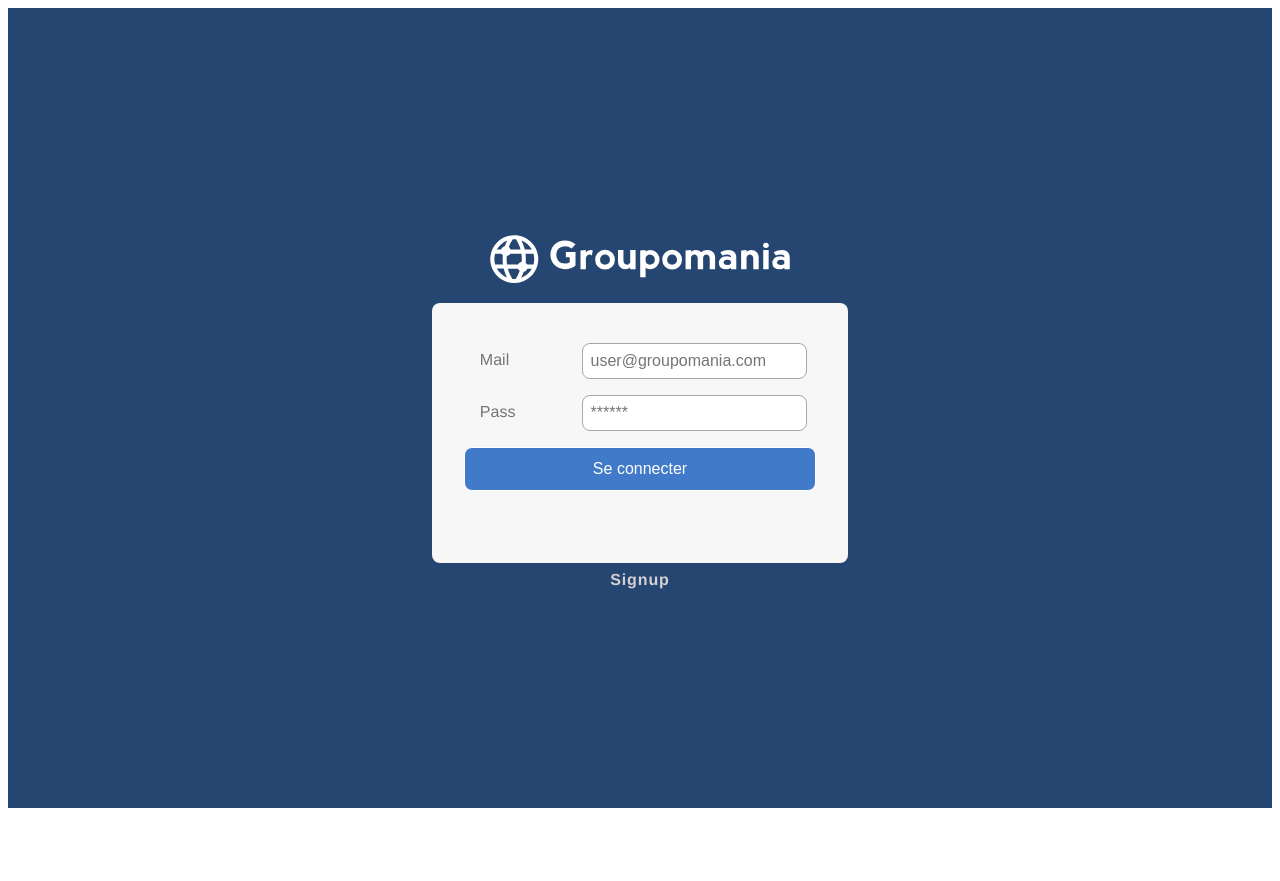
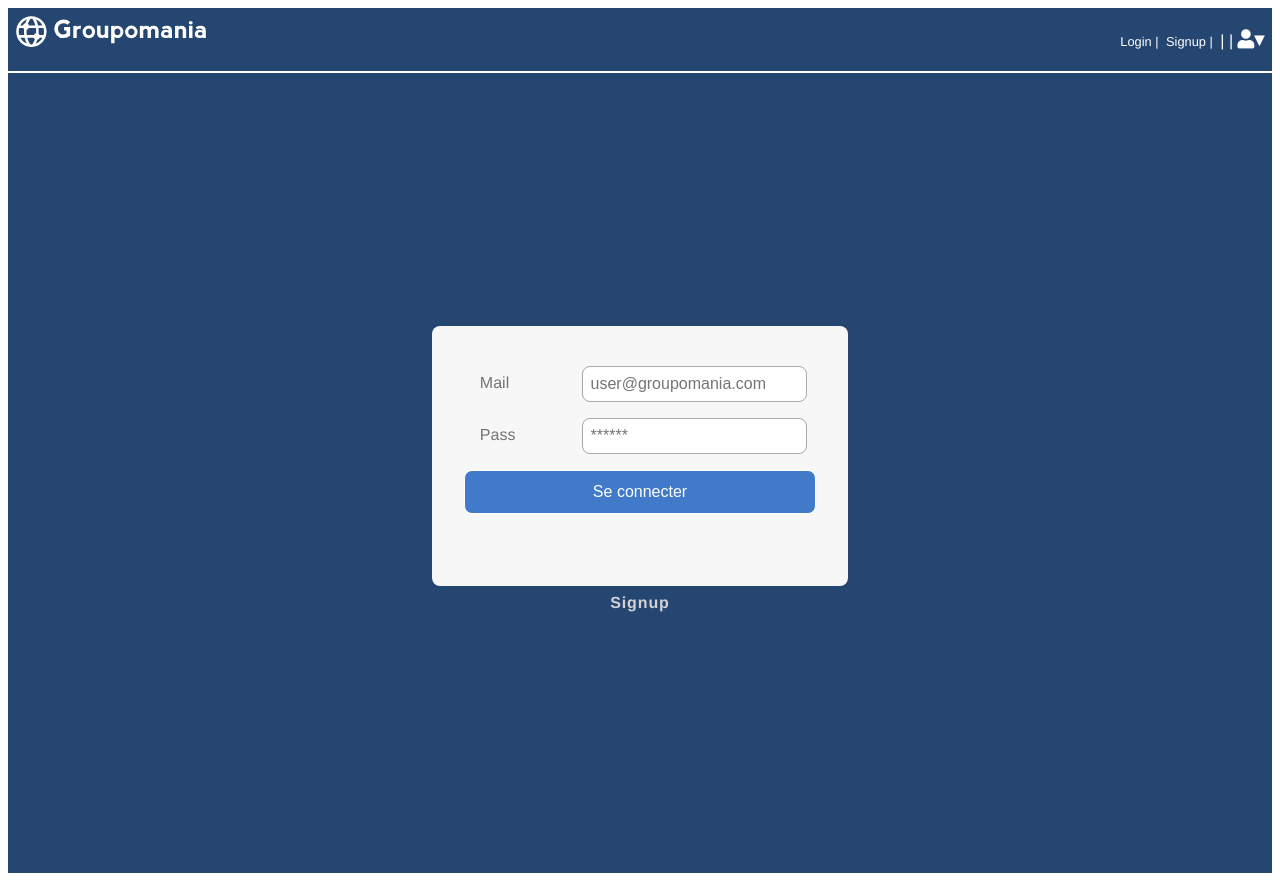
Before and after one commit to OMantel1/64497812RS, a Vue app in the folder frontend/: page /#/login in a window 1280 px wide. Before the commit the page ends 816 px from the top, so only its background shows below. Built offline with nearby package versions, Linux system fonts and the light colour scheme; no server answers.

Commit message:
Modifie architecture front

```diff
--- a/frontend/src/App.vue
+++ b/frontend/src/App.vue
@@ -1,29 +1,24 @@
 <template>
-  <div id="app" class="">
-    <!-- <div id="nav">
-      <router-link to="/home">Login</router-link> |
-      <router-link to="/signup">Signup</router-link>
-    </div> -->
-    <router-view/>
+  <div id="app" class>
+    <Home />
   </div>
 </template>
 
 <style lang="scss">
-
 $primary-color: #747474;
 $main-color: #264672;
 $background-color: rgb(206, 206, 206);
-$old-background-color: #F7F7F7;
-$important-color: #FF4A4A;
-$second-color: #407AC9;
-$font-family: 'Jost', sans-serif;
+$old-background-color: #f7f7f7;
+$important-color: #ff4a4a;
+$second-color: #407ac9;
+$font-family: "Jost", sans-serif;
 
 #app {
   font-family: Avenir, Helvetica, Arial, sans-serif;
   // -webkit-font-smoothing: antialiased;
   -moz-osx-font-smoothing: grayscale;
+  font-size: 16px;
   color: white;
-  font-size: 16px;
 }
 
 .container {
@@ -33,11 +28,46 @@ $font-family: 'Jost', sans-serif;
   align-content: center;
   background-color: #264672;
 }
+#header {
+  display: flex;
+  justify-content: space-between;
+  align-items: center;
+  background-color: $main-color;
+  padding: 8px 8px;
+  color: white;
+  font-weight: 200;
+  border-bottom: solid 2px white;
 
+  .header_image {
+    width: 190px;
+  }
+  .header_links {
+    color: white;
+    font-size: 0.8em;
+    text-decoration: none;
+    padding-right: 4px;
+    &:hover {
+      text-decoration: underline;
+    }
+  }
+
+  .logout {
+    color: white;
+    text-decoration: none;
+    .fa-user,
+    .fa-users-cog {
+      font-size: 1.2em;
+    }
+
+    &:hover {
+      color: $important-color;
+    }
+  }
+}
 
 .auth {
   padding: 8px;
-  letter-spacing:0.9px;
+  letter-spacing: 0.9px;
   text-align: center;
   a {
     font-weight: bold;
@@ -55,8 +85,16 @@ $font-family: 'Jost', sans-serif;
     }
   }
 }
-.underline-disable{
+.underline-disable {
   text-decoration: none;
 }
+</style>
 
-</style>
+<script>
+import Home from "@/views/Home.vue";
+export default {
+  components: {
+    Home
+  }
+};
+</script>
--- a/frontend/src/views/Dashboard.vue
+++ b/frontend/src/components/Dashboard.vue
@@ -1,15 +1,12 @@
 <template>
   <div class="box">
-    <header id="header">
-      <section id>
-        <p>Bonjour {{userInfos.firstname}}</p>
-        <a href="#" v-if="userInfos.admin == 1" style="color:white; text-decoration: underline; font-size: 14px;">Modération</a>
-      </section>
-      <div class="header_image">
-        <img src="../assets/icon-left-font-monochrome-white.svg" />
-      </div>
-      <p href class="logout" id="profileLink">Mon profil ▾</p>
-    </header>
+    <!-- <Header :prenom="userInfos.firstname" :role="userInfos.admin" /> -->
+    <!--
+    <div id="profileBox" class="hidden" v-if="hover">
+      <a href class="logout profile-link" id="logOutButton">Se deconnecter</a>
+      <br />
+      <a href class="delete profile-link" id="deleteUser">Supprimer mon compte</a>
+    </div>-->
 
     <DashboardItemNew />
 
@@ -32,50 +29,30 @@ const axios = require("axios");
 
 import DashboardItems from "@/components/DashboardItems.vue";
 import DashboardItemNew from "@/components/DashboardItemNew.vue";
+// import Header from "@/components/Header.vue";
 
 export default {
   name: "Dashboard",
   components: {
     DashboardItems,
     DashboardItemNew
+    // Header
   },
   data() {
     return {
-      messageContent: [
-        // {
-        //   user: "olivier",
-        //   title: "titre de mon post",
-        //   content: "mon super contenu de post"
-        // },
-        // {
-        //   user: "liam",
-        //   title: "titre de mon deuxieme post",
-        //   content: "mon super contenu de troisieme post"
-        // },
-        // {
-        //   user: "marc",
-        //   title: "titre de mon post",
-        //   content: "mon super contenu de post"
-        // },
-        // {
-        //   user: "patrick",
-        //   title: "titre de mon deuxieme post",
-        //   content: "mon super contenu de troisieme post"
-        // }
-      ],
+      messageContent: [],
       comments: [],
       actualUser: "",
-      userInfos: {}
+      userInfos: {},
+      userFirstname: "",
+      hover: false
     };
   },
-  computed: {
-    // commentsCount(){
-    //   thisCount = utilisateurs.comments.length
-    // }
-  },
-
-  mounted: function() {
-    this.$nextTick(function dashboardLoading() {
+  methods: {
+    forceRerender() {
+      this.title += 1;
+    },
+    dashboardLoading() {
       this.content = "loading...";
       const options = {
         headers: {
@@ -91,29 +68,14 @@ export default {
           console.log(response.data);
         })
         .catch(error => console.log(error));
-    });
+    }
+  },
+  // mounted: function() {
+  mounted() {
+    this.dashboardLoading();
+  }
 
-    this.$nextTick(function getmessage() {
-      const options = {
-        headers: {
-          "Content-Type": "application/json",
-          Authorization: "Bearer " + sessionStorage.getItem("key")
-        }
-      };
-      axios
-        .get(
-          "http://localhost:3000/user/" + sessionStorage.getItem("user"),
-          options
-        )
-        .then(userInfos => {
-          this.userInfos = userInfos.data;
-          console.log(userInfos.data);
-        })
-        .catch(error => console.log(error));
-    });
-  },
-  // mounted() {
-  //   this.content = "loading...";
+  // this.$nextTick(function getmessage() {
   //   const options = {
   //     headers: {
   //       "Content-Type": "application/json",
@@ -121,22 +83,19 @@ export default {
   //     }
   //   };
   //   axios
-  //     .get("http://localhost:3000/posts/", options)
-  //     .then(response => {
-  //       this.messageContent = response.data;
-  //       this.comments = response.data.Comments;
-  //       console.log(response.data);
+  //     .get(
+  //       "http://localhost:3000/user/" + sessionStorage.getItem("user"),
+  //       options
+  //     )
+  //     .then(userInfos => {
+  //       this.userInfos = userInfos.data;
+  //       console.log(userInfos.data);
   //     })
   //     .catch(error => console.log(error));
-  // },
-  methods: {
-    forceRerender() {
-      this.title += 1;
-    }
-  }
+  // });
+
 };
 </script>
-
 
 
 <style lang="scss">
@@ -152,42 +111,17 @@ img {
   width: 100%;
 }
 
-.logo {
-  max-width: 300px;
-  height: auto;
-  margin: auto;
-  padding: 16px;
-  p {
-    color: white;
-  }
-}
+// .logo {
+//   max-width: 300px;
+//   height: auto;
+//   margin: auto;
+//   padding: 16px;
+//   p {
+//     color: white;
+//   }
+// }
 .box {
   background-color: $old-background-color;
-}
-
-#header {
-  display: flex;
-  justify-content: space-between;
-  align-items: center;
-  background-color: $main-color;
-  padding: 0px 8px;
-  color: white;
-  font-weight: 500;
-  border-bottom: solid 2px white;
-
-  .header_image {
-    width: 250px;
-    margin: auto;
-  }
-
-  .logout {
-    color: white;
-    text-decoration: none;
-
-    &:hover {
-      color: $important-color;
-    }
-  }
 }
 
 .dashboard-Items {
@@ -275,4 +209,28 @@ img {
   width: 80%;
   margin: auto;
 }
+
+.hidden {
+  display: none;
+}
+
+#profileBox {
+  background-color: $background-color;
+  width: 2o0px;
+  padding: 8px;
+  position: absolute;
+  right: 12px;
+  text-align: right;
+  box-shadow: 0px 0px 5px $background-color;
+
+  .profile-link {
+    text-decoration: none;
+    color: $primary-color;
+
+    &:hover {
+      text-decoration: underline;
+      color: $primary-color;
+    }
+  }
+}
 </style>
--- a/frontend/src/components/DashboardItemNew.vue
+++ b/frontend/src/components/DashboardItemNew.vue
@@ -4,13 +4,16 @@ export default {
   name: "DashboardItemNew",
   props: {
     title: {
-      type: String
+      type: String,
+      required: false
     },
     content: {
-      type: String
+      type: String,
+      required: false
     },
     url_image: {
-      type: String
+      type: String,
+      required: false
     }
   },
   data() {
@@ -61,9 +64,17 @@ export default {
               throw (error = response);
             }
           })
-          .then(function() {
-            this.$router.push({ name: "dashboard" });
-          });
+          .then(response => {
+          if (response) {
+            this.$router.go({ name: "login" });
+          }
+        })
+          // .then(() => {
+          //   this.$router.go()
+          //   // window.location = "/home/"
+          //   // this.$router.push({ name: "dashboard" });
+          //   // window.location = "/home/";
+          // });
 
         // axios
         //   .post("http://localhost:3000/posts/new/", options, data)
--- /dev/null
+++ b/frontend/src/components/Header.vue
@@ -0,0 +1,53 @@
+<template>
+  <header id="header">
+    <div class="header_image">
+      <img src="../assets/icon-left-font-monochrome-white.svg" />
+      <p class="header_links">{{isUserLogged}}</p>
+    </div>
+    <div>
+      <router-link to="/login" class="header_links">Login | </router-link>
+      <router-link to="/signup" class="header_links">Signup | </router-link>
+      <a href="#" @click="logOut()" class="header_links" v-if="isUserLogged === true">Se deconnecter</a> |
+      <a href="#" class="header_links" v-if="isUserLogged === true">Supprimer mon compte</a> |
+      <a href="#/admin/" v-if="role == 1" class="header_links">Page admin</a>
+
+      <a
+        href="#"
+        v-if="role == 1"
+        class="logout"
+        @mouseover="hover = true"
+        @mouseleave="hover = false"
+      >
+        <i class="fas fa-users-cog">▾</i>
+      </a>
+      <a href="#" v-else class="logout">
+        <i class="fas fa-user">▾</i>
+      </a>
+    </div>
+  </header>
+</template>
+
+<script>
+export default {
+  name: "Header",
+  props: ["prenom", "role"],
+  data() {
+    return {
+      isUserLogged: ""
+    };
+  },
+  methods: {
+    logOut: function() {
+      sessionStorage.clear("user");
+      sessionStorage.clear("key");
+      this.$router.push({ name: "/" });
+    }
+  },
+  created() {
+    if (sessionStorage.getItem("user")) {
+      this.isUserLogged = true;
+    }
+
+  },
+};
+</script>
--- a/frontend/src/views/Login.vue
+++ b/frontend/src/components/Login.vue
@@ -1,9 +1,8 @@
 <template>
   <div class="login container">
-    <div class="logo">
+    <!-- <div class="logo">
       <img src="../assets/icon-left-font-monochrome-white.svg" />
-    </div>
-
+    </div> -->
     <LoginForm />
 
     <div class="auth">
@@ -16,7 +15,9 @@
 
 // @ is an alias to /src
 import LoginForm from "@/components/LoginForm.vue";
+
 export default {
+  name: "Login",
   components: {
      LoginForm
   }
--- a/frontend/src/views/Signup.vue
+++ b/frontend/src/components/Signup.vue
@@ -1,11 +1,11 @@
 <template>
   <div class="signup container">
-    <div class="logo">
+    <!-- <div class="logo">
       <p>Welcome to</p>
       <img src="../assets/icon-left-font-monochrome-white.svg" />
-    </div>
+    </div>-->
 
-    <SignupForm/>
+    <SignupForm />
 
     <div class="auth">
       <router-link to="/login">Login</router-link>
@@ -14,13 +14,13 @@
 </template>
 
 <script>
-
 // @ is an alias to /src
 import SignupForm from "@/components/SignupForm.vue";
 
 export default {
+  name: "signup",
   components: {
-     SignupForm
+    SignupForm
   }
 };
 </script>
@@ -37,7 +37,6 @@ export default {
     display: flex;
     justify-content: space-between;
     color: #747474;
-
   }
 }
 
@@ -59,5 +58,4 @@ export default {
   color: red;
   text-align: center;
 }
-
 </style>
--- a/frontend/src/views/Home.vue
+++ b/frontend/src/views/Home.vue
@@ -1,21 +1,50 @@
 <template>
-  <div class="home container">
-    <div class="logo">
-      <p>Welcome to</p>
-      <img src="../assets/icon-left-font-monochrome-white.svg" />
-    </div>
-    <div class="auth">
-      <router-link to="/login">Login</router-link> |
-      <router-link to="/signup">Signup</router-link>
-    </div>
+  <div>
+    <Header :prenom="userInfos.firstname" :role="userInfos.admin" />
+
+    <router-view></router-view>
   </div>
 </template>
 
 
+<script>
+import Header from "@/components/Header.vue";
+const axios = require("axios");
 
-<script>
 export default {
-  name: "home"
+  name: "Home",
+  components: {
+    Header
+  },
+  data() {
+    return {
+      messageContent: [],
+      comments: [],
+      actualUser: "",
+      userInfos: {},
+      userFirstname: ""
+    };
+  },
+  mounted: function() {
+    this.$nextTick(function getmessage() {
+      const options = {
+        headers: {
+          "Content-Type": "application/json",
+          Authorization: "Bearer " + sessionStorage.getItem("key")
+        }
+      };
+      axios
+        .get(
+          "http://localhost:3000/user/" + sessionStorage.getItem("user"),
+          options
+        )
+        .then(userInfos => {
+          this.userInfos = userInfos.data;
+          console.log(userInfos.data);
+        })
+        .catch(error => console.log(error));
+    });
+  }
 };
 </script>
 
@@ -35,5 +64,4 @@ img {
     color: white;
   }
 }
-
 </style>
--- a/frontend/src/views/Post.vue
+++ b/frontend/src/views/Post.vue
@@ -1,15 +1,5 @@
 <template>
   <div>
-    <header id="header">
-      <section id>
-        <p>Bonjour</p>
-      </section>
-      <div class="header_image">
-        <img src="../assets/icon-left-font-monochrome-white.svg" />
-      </div>
-      <p href class="logout" id="profileLink">Mon profil ▾</p>
-    </header>
-
     <div id="post" class="post post-width">
       <p id="post_user_id" class="post_aside">
         Posté par
```
Also changed, not shown: frontend/src/components/Admin.vue (added, +17 -0 lines), frontend/src/router/index.js (+10 -4 lines).
